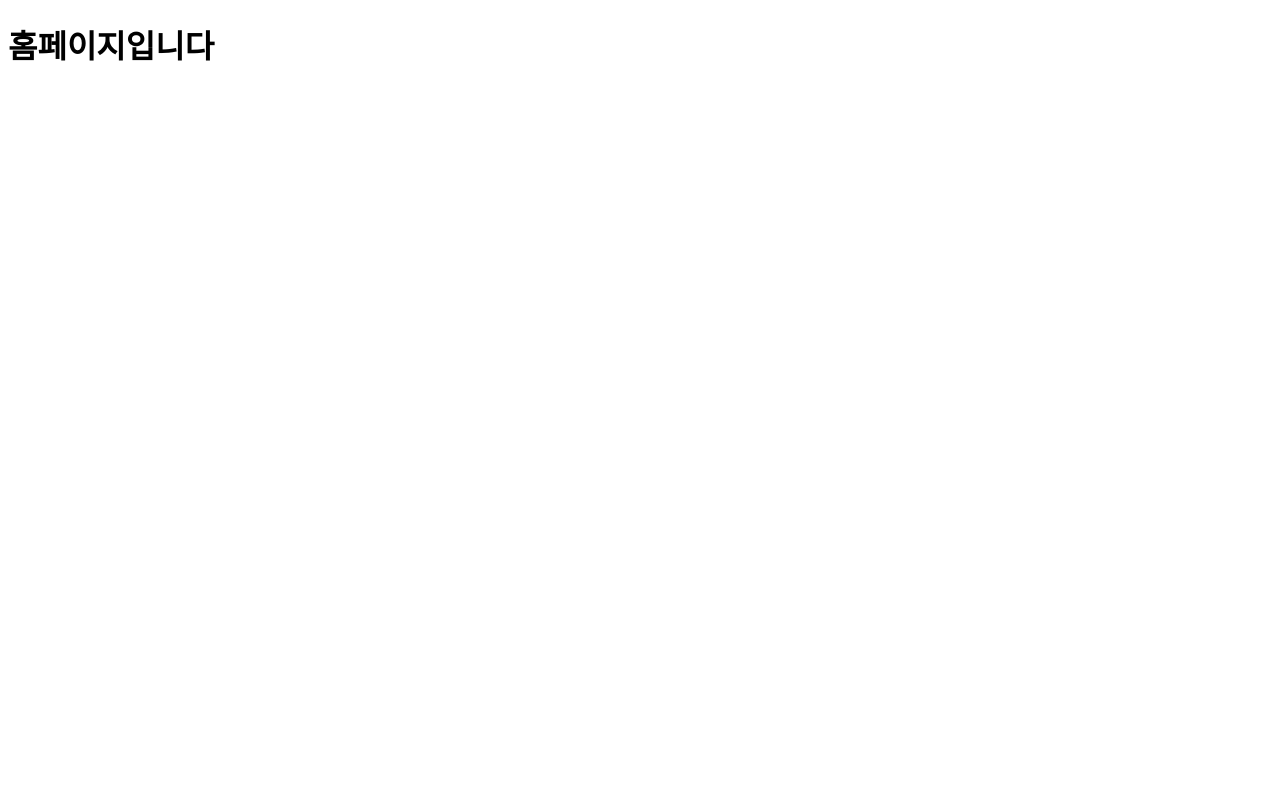
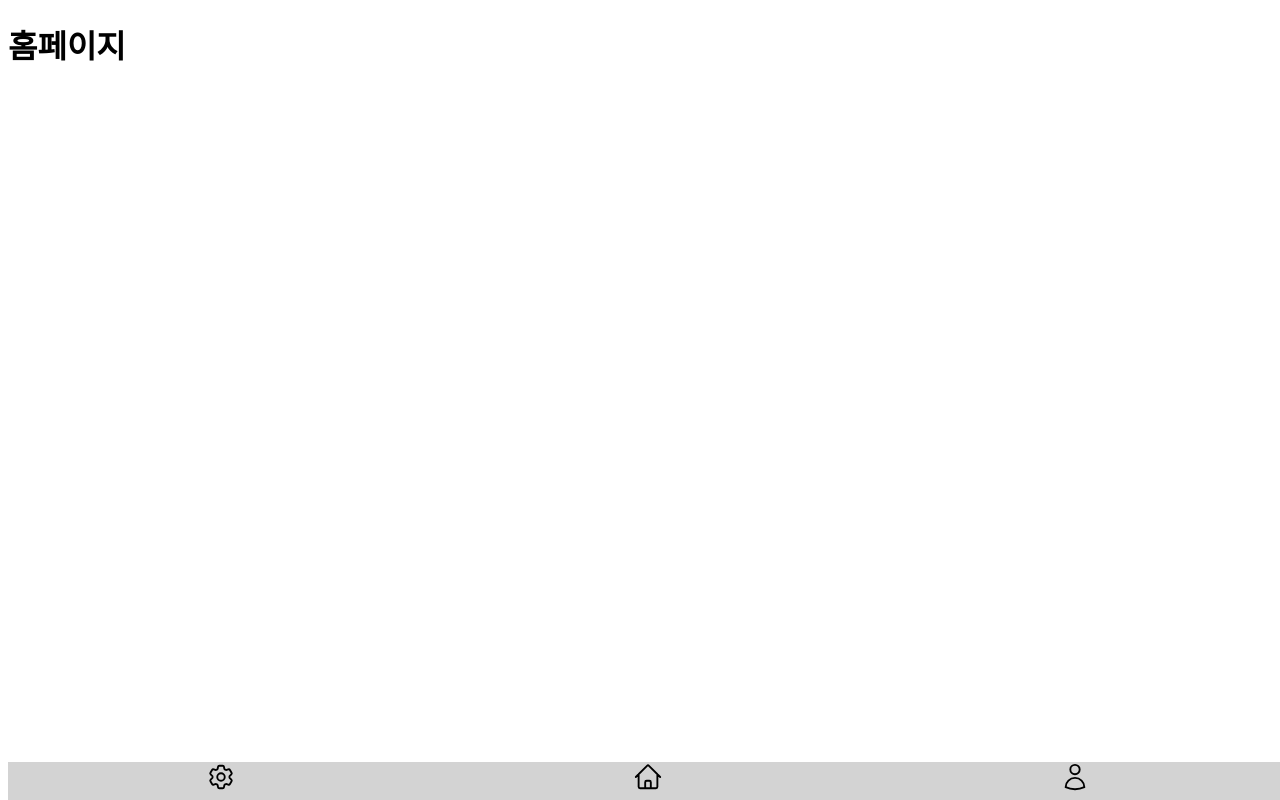
Before and after one commit to yewon2ee/emotional-forest, a React (Vite) app: page /home in a window 1280 px wide. Built offline with nearby package versions, Linux system fonts and the light colour scheme.

Commit message:
feat: 하단 네비네이션 바 추가

```diff
--- /dev/null
+++ b/src/components/common/BottomNav.jsx
@@ -0,0 +1,23 @@
+import React from 'react'
+import "/src/styles/BottomNav.css"
+import { Cog6ToothIcon, HomeIcon, UserIcon} from "@heroicons/react/24/outline";
+
+const BottomNav = () => {
+  return (
+    <nav className='wrapper'>
+        <div>
+            <Cog6ToothIcon className='setting-icon' />
+        </div>
+
+        <div>
+            <HomeIcon className='home-icon '/>
+        </div>
+
+        <div>
+            <UserIcon className='user-icon'/>
+        </div>
+    </nav>
+  )
+}
+
+export default BottomNav;
--- a/src/pages/HomePage.jsx
+++ b/src/pages/HomePage.jsx
@@ -1,7 +1,14 @@
 import React from "react";
+import BottomNav from '../components/common/BottomNav';
 
 const HomePage = () => {
-  return <h1>홈페이지입니다</h1>;
+  return (
+    <h1>
+      홈페이지
+      <BottomNav />
+    </h1>
+  )
+
 };
 
 export default HomePage;
--- a/src/pages/MyPage.jsx
+++ b/src/pages/MyPage.jsx
@@ -1,9 +1,11 @@
 import React from 'react'
+import BottomNav from '../components/common/BottomNav';
 
 const MyPage = () => {
   return (
     <div>
       마이페이지
+      <BottomNav/>
     </div>
   )
 }
--- a/src/pages/PostCreatePage.jsx
+++ b/src/pages/PostCreatePage.jsx
@@ -1,9 +1,11 @@
 import React from 'react'
+import BottomNav from '../components/common/BottomNav';
 
 const PostCreatePage = () => {
   return (
     <div>
-      글 작성
+      글 작성 페이지
+      <BottomNav/>
     </div>
   )
 }
--- a/src/pages/PostDetailPage.jsx
+++ b/src/pages/PostDetailPage.jsx
@@ -1,9 +1,11 @@
 import React from 'react'
+import BottomNav from '../components/common/BottomNav';
 
 const PostDetailPage = () => {
   return (
     <div>
-      글 상세 페이지
+      포스트 확인 페이지
+      <BottomNav/>
     </div>
   )
 }
--- a/src/pages/SettingPage.jsx
+++ b/src/pages/SettingPage.jsx
@@ -1,9 +1,11 @@
 import React from 'react'
+import BottomNav from '../components/common/BottomNav';
 
 const SettingPage = () => {
   return (
     <div>
-      설정
+      세팅 페이지
+      <BottomNav/>
     </div>
   )
 }
--- a/src/pages/TreePage.jsx
+++ b/src/pages/TreePage.jsx
@@ -1,9 +1,11 @@
 import React from 'react'
+import BottomNav from '../components/common/BottomNav';
 
 const TreePage = () => {
   return (
     <div>
-      나무 상세 페이지
+      나무 페이지 입니다
+      <BottomNav/>
     </div>
   )
 }
--- /dev/null
+++ b/src/styles/BottomNav.css
@@ -0,0 +1,12 @@
+.wrapper {
+    display: flex;
+    justify-content: space-around;
+    position: fixed;
+    bottom: 0;
+    width: 100%;
+    background-color: lightgray;
+}
+
+.setting-icon, .home-icon, .user-icon{
+    width: 30px;
+}
```
